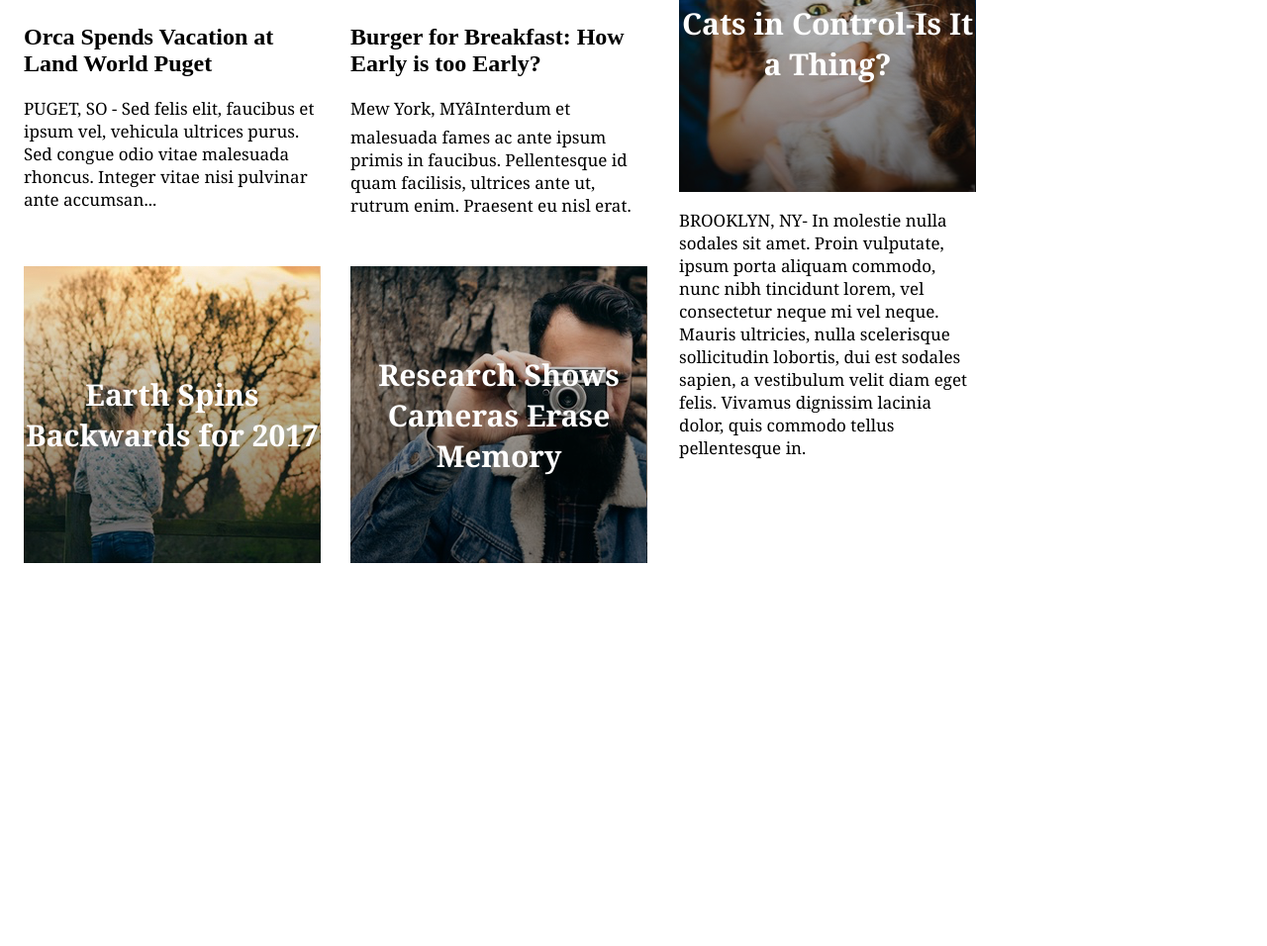
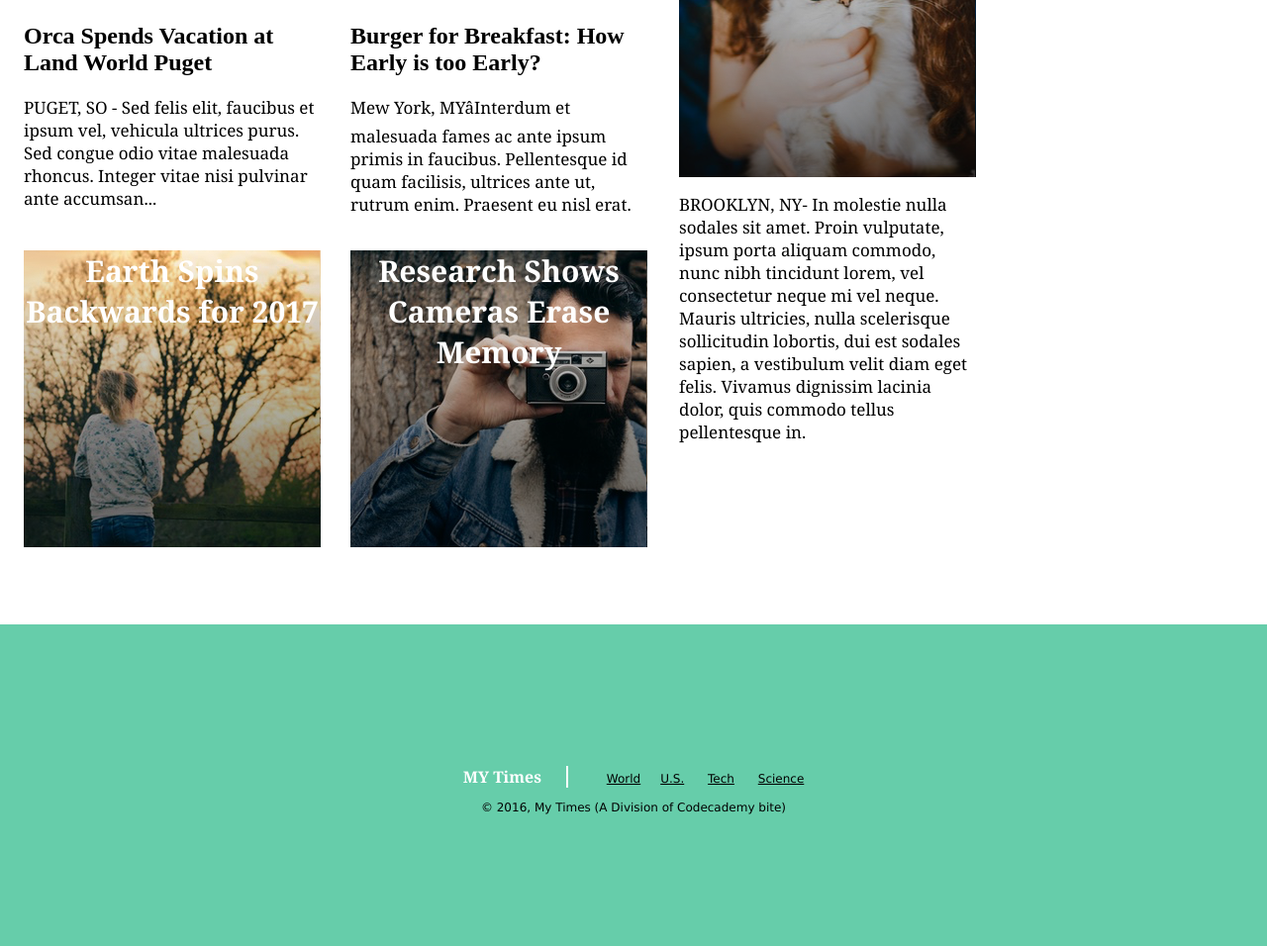
Before and after one commit to Ilezahub/mytimes, a plain HTML site: page index.html in a window 1280 px wide. Shown: the part 716-1672 px from the top of the page at 99% size. Before the commit the page ends 1363 px from the top, so only its background shows below. Drawn offline with Linux system fonts and the light colour scheme.

Commit message:
Add styling to image text and footer for task 7.

```diff
--- a/index.html
+++ b/index.html
@@ -107,5 +107,17 @@
         </div>
       </div>
     </div>
+    <footer>
+      <div class="info">
+        <span class="title">MY Times</span>
+        <nav>
+          <span><a href="#">World</a><span>
+          <span><a href="#">U.S.</a></span>
+          <span><a href="#">Tech</a></span>
+          <span><a href="#">Science</a></span>
+        </nav>
+       </div>
+       <div class="copyright">&copy; 2016, My Times (A Division of Codecademy bite)</div>
+    </footer>
   </body>
 </html>
--- a/resources/css/style.css
+++ b/resources/css/style.css
@@ -85,21 +85,25 @@ div {
 }
 
 /* New addition for task 4 .narrative  .image-content   .lead-story.image-content and images(pictures) */
+/* margin-top: 16px; ADDED for task 7 */
 
 .narrative {
+  margin-top: 16px;
   font-family: Georgia;
   font-size: 17px;
   color: black;
 }
 
-/*  display: flex; flex-direction: column; justify-content: center; changes added to .image-content for task 5 */
+/*  display: flex; flex-direction: column; justify-content: center; changes ADDED to .image-content for task 5 */
+/* display: flex; flex-direction: column; justify-content: center; margin-top: 15px; REMOVED for task 7 */
+
 
 .image-content {
-  display: flex;
+  /* display: flex;
   flex-direction: column;
-  justify-content: center;
+  justify-content: center; */
   text-align: center;
-  margin-top: 15px;
+  /* margin-top: 15px; */
   font-size: 30px;
   font-family: Georgia;
   height: 300px;
@@ -165,3 +169,43 @@ div {
   font-weight: bold;
   text-align: center;
 }
+
+/* footer added for task 7 then font-family: Verdana; and font-size: 12px; replaced in (footer .title) with font-family: Georgia; font-size: 16px; */
+
+footer {
+display: flex;
+align-items: center;
+justify-content: center;
+flex-direction: column;
+width: 100%;
+height: 325px;
+background-color: MediumAquamarine;
+margin: auto;
+font-family: Verdana;
+font-size: 12px;
+}
+
+footer .title {
+  display: inline-block;
+  padding-right: 25px;
+  border-right: 2px solid white;
+  font-family: Georgia;
+  font-size: 16px;
+  font-weight: bold;
+  color: white;
+}
+
+footer nav {
+  display: inline-block;
+  padding-left: 25px;
+}
+
+nav span {
+  display: inline-block;
+  padding: 5px 10px;
+}
+
+ .info {
+  display: inline-block;
+  padding-left: 30px;
+}
```
